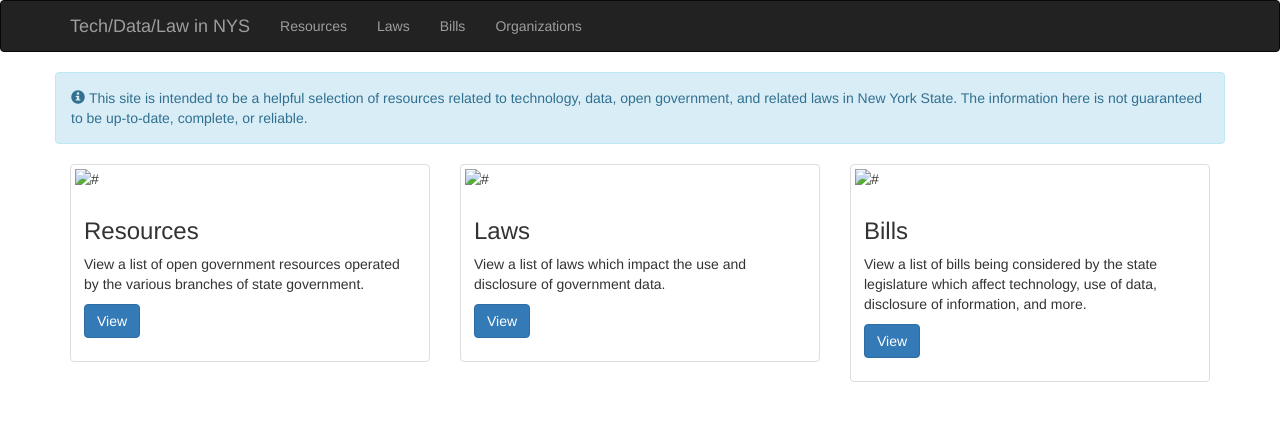
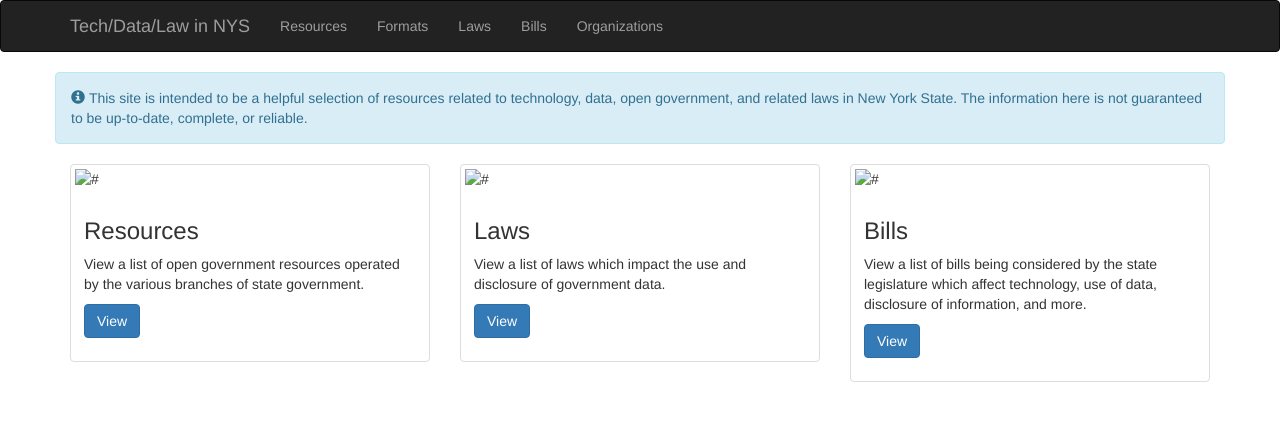
Before and after one commit to technickle/open-data-resources, a Jekyll site: the page built from index.md, in a window 1280 px wide. Shown: the top 421 px of the page. Built offline with Jekyll 4.4.1, drawn with Linux system fonts in a browser that asks for light colours; nearby versions of some CDN libraries.

Commit message:
Update default.html

```diff
--- a/_layouts/default.html
+++ b/_layouts/default.html
@@ -32,6 +32,7 @@
         <div id="navbar" class="collapse navbar-collapse">
           <ul class="nav navbar-nav">
             <li><a href="{{ site.baseUrl }}/resources">Resources</a></li>
+            <li><a href="{{ site.baseUrl }}/formats">Formats</a></li>
             <li><a href="{{ site.baseUrl }}/laws">Laws</a></li>
             <li><a href="{{ site.baseUrl }}/bills">Bills</a></li>
             <li><a href="{{ site.baseUrl }}/organizations">Organizations</a></li>
```
